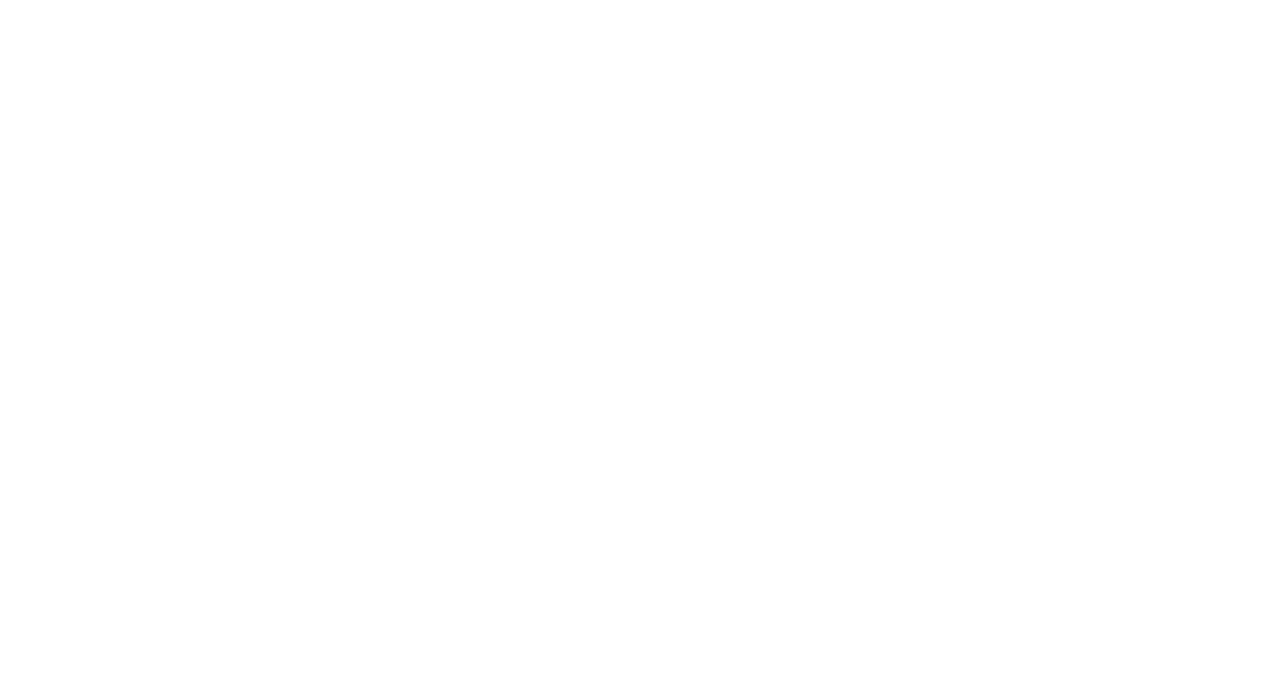
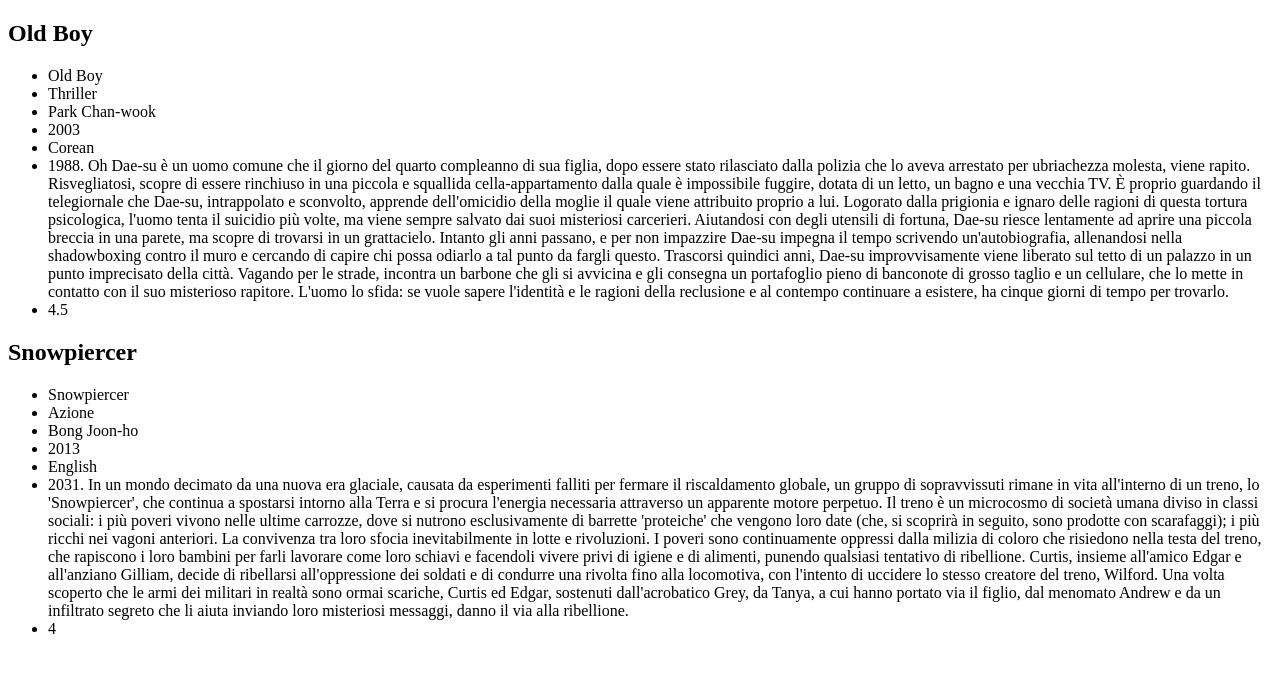
Before and after one commit to RiccardoBernardi1/php-oop-1, a PHP site: page / in a window 1280 px wide. Before the commit the part shown is empty. Shown: the top 673 px of the page. Run offline with PHP 8.4, Linux system fonts and the light colour scheme.

Commit message:
Aggiunge due film e ne stampa schermo tutte le proprietà

```diff
--- a/index.php
+++ b/index.php
@@ -9,7 +9,7 @@ class Movie {
     public $plot;
     private $vote;
 
-    public function __construct($_title,$_genre,$_year,$_vote)
+    public function __construct(string $_title,string $_genre,int $_year,int $_vote)
     {
         $this->title=$_title;
         $this->genre=$_genre;
@@ -19,4 +19,61 @@ class Movie {
     public function setVote($_vote){
         $this->vote=$_vote/2;
     }
+    public function getVote(){
+        return $this->vote;
+    }
 }
+
+$oldBoy= new Movie("Old Boy","Thriller",2003,9);
+$oldBoy->director="Park Chan-wook";
+$oldBoy->language="Corean";
+$oldBoy->plot="1988. Oh Dae-su è un uomo comune che il giorno del quarto compleanno di sua figlia, dopo essere stato rilasciato dalla polizia che lo aveva arrestato per ubriachezza molesta,
+viene rapito. Risvegliatosi, scopre di essere rinchiuso in una piccola e squallida cella-appartamento dalla quale è impossibile fuggire, dotata di un letto, un bagno e una vecchia TV.
+È proprio guardando il telegiornale che Dae-su, intrappolato e sconvolto, apprende dell'omicidio della moglie il quale viene attribuito proprio a lui.
+Logorato dalla prigionia e ignaro delle ragioni di questa tortura psicologica, l'uomo tenta il suicidio più volte, ma viene sempre salvato dai suoi misteriosi carcerieri.
+Aiutandosi con degli utensili di fortuna, Dae-su riesce lentamente ad aprire una piccola breccia in una parete, ma scopre di trovarsi in un grattacielo. Intanto gli anni passano,
+e per non impazzire Dae-su impegna il tempo scrivendo un'autobiografia, allenandosi nella shadowboxing contro il muro e cercando di capire chi possa odiarlo a tal punto da fargli questo.
+Trascorsi quindici anni, Dae-su improvvisamente viene liberato sul tetto di un palazzo in un punto imprecisato della città. Vagando per le strade, incontra un barbone che gli si avvicina
+e gli consegna un portafoglio pieno di banconote di grosso taglio e un cellulare, che lo mette in contatto con il suo misterioso rapitore. L'uomo lo sfida: se vuole sapere l'identità
+e le ragioni della reclusione e al contempo continuare a esistere, ha cinque giorni di tempo per trovarlo.";
+$snowpiercer= new Movie("Snowpiercer","Azione",2013,8);
+$snowpiercer->director="Bong Joon-ho";
+$snowpiercer->language="English";
+$snowpiercer->plot="2031. In un mondo decimato da una nuova era glaciale, causata da esperimenti falliti per fermare il riscaldamento globale, un gruppo di sopravvissuti rimane in vita
+all'interno di un treno, lo 'Snowpiercer', che continua a spostarsi intorno alla Terra e si procura l'energia necessaria attraverso un apparente motore perpetuo. Il treno è un microcosmo
+di società umana diviso in classi sociali: i più poveri vivono nelle ultime carrozze, dove si nutrono esclusivamente di barrette 'proteiche' che vengono loro date (che, si scoprirà in seguito,
+sono prodotte con scarafaggi); i più ricchi nei vagoni anteriori. La convivenza tra loro sfocia inevitabilmente in lotte e rivoluzioni. I poveri sono continuamente oppressi dalla milizia di
+coloro che risiedono nella testa del treno, che rapiscono i loro bambini per farli lavorare come loro schiavi e facendoli vivere privi di igiene e di alimenti, punendo qualsiasi tentativo di
+ribellione.
+Curtis, insieme all'amico Edgar e all'anziano Gilliam, decide di ribellarsi all'oppressione dei soldati e di condurre una rivolta fino alla locomotiva, con l'intento di uccidere lo stesso
+creatore del treno, Wilford. Una volta scoperto che le armi dei militari in realtà sono ormai scariche, Curtis ed Edgar, sostenuti dall'acrobatico Grey, da Tanya, a cui hanno portato via il
+figlio, dal menomato Andrew e da un infiltrato segreto che li aiuta inviando loro misteriosi messaggi, danno il via alla ribellione.";
+?>
+
+<!DOCTYPE html>
+<html lang="en">
+<head>
+    <meta charset="UTF-8">
+    <meta http-equiv="X-UA-Compatible" content="IE=edge">
+    <meta name="viewport" content="width=device-width, initial-scale=1.0">
+    <title>Movies</title>
+</head>
+<body>
+
+    <h2><?php echo $oldBoy->title ?></h2>
+    <ul>
+        <?php foreach($oldBoy as $info){ ?>
+            <li><?php echo $info ?></li>
+        <?php } ?>
+        <li><?php echo $oldBoy->getVote() ?></li>
+    </ul>
+    <h2><?php echo $snowpiercer->title ?></h2>
+    <ul>
+        <?php foreach($snowpiercer as $info){ ?>
+            <li><?php echo $info ?></li>
+        <?php } ?>
+        <li><?php echo $snowpiercer->getVote() ?></li>
+    </ul>
+
+</body>
+</html>
```
